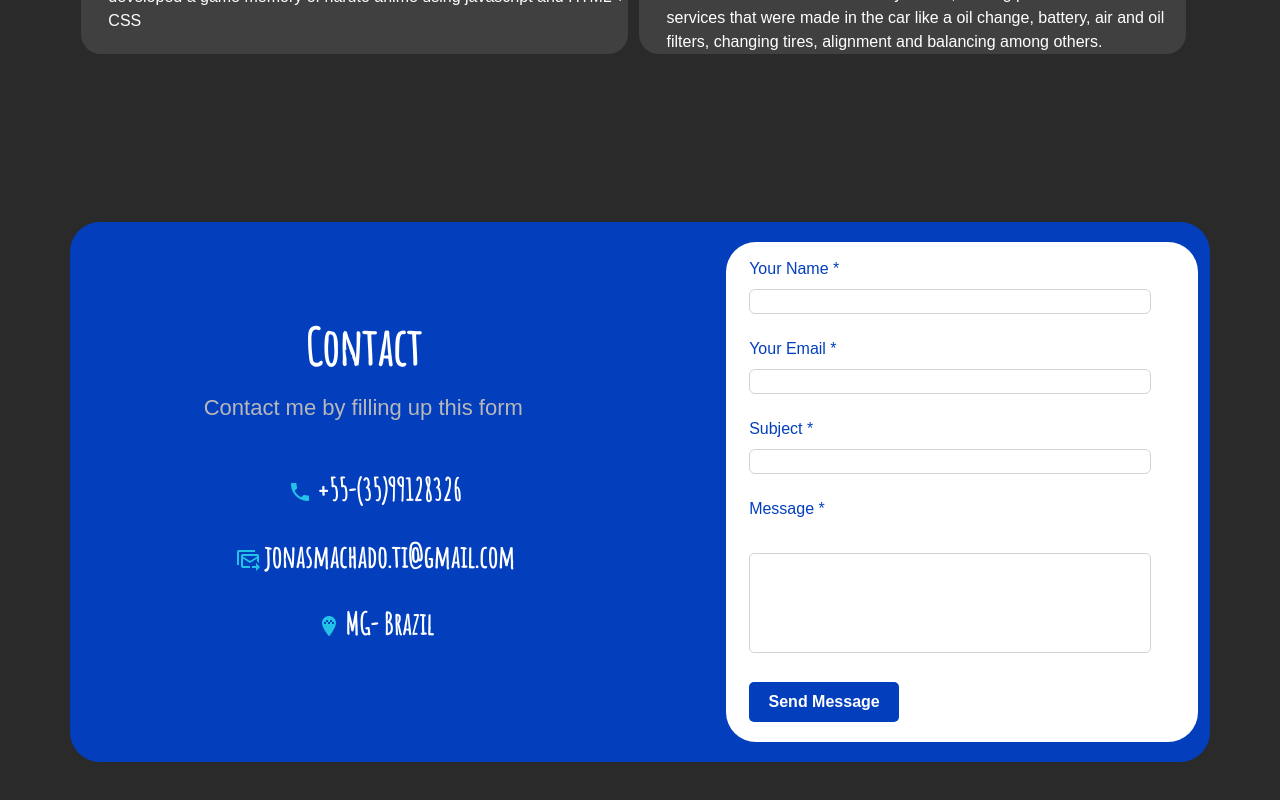
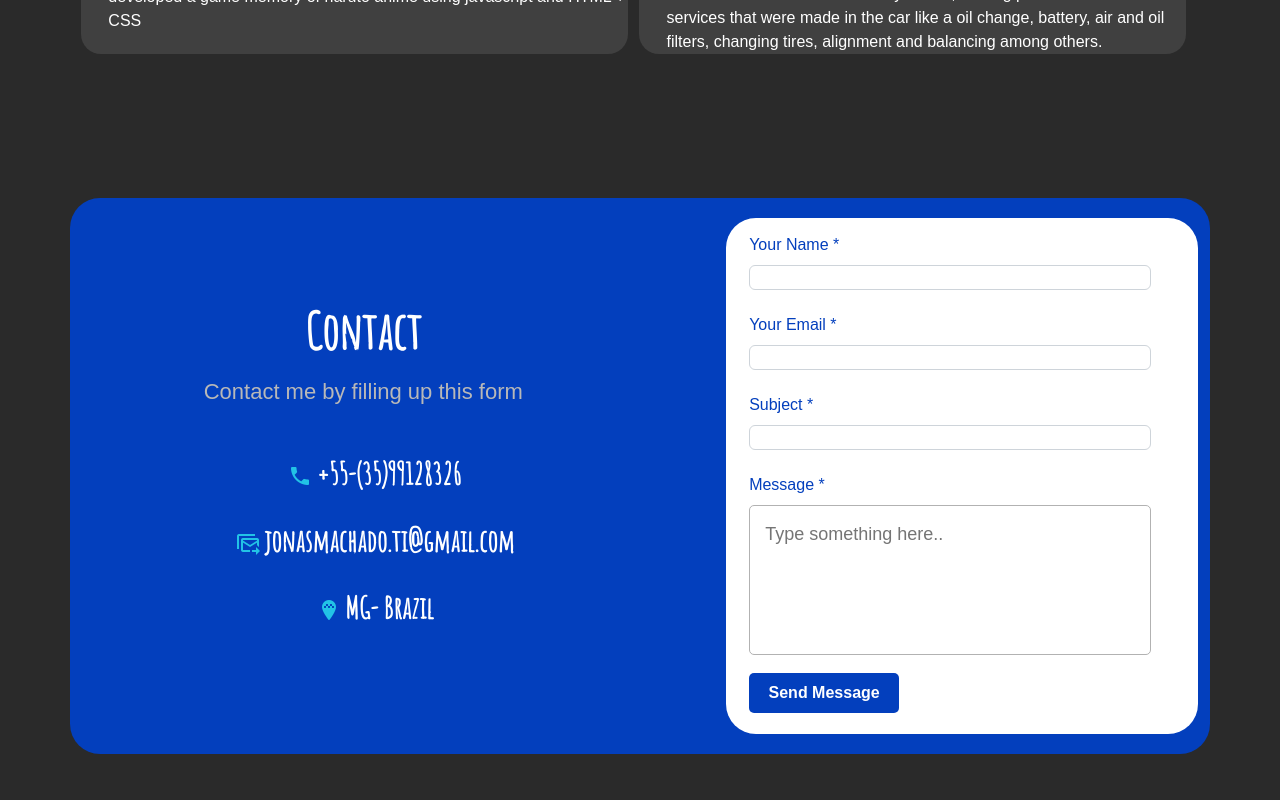
Before and after one commit to jonasmachados/portfolio, a React (Create React App) app: page / in a window 1280 px wide. Shown: the part 4525-5325 px from the top of the page. Built offline with nearby package versions, Linux system fonts and the light colour scheme; a web font is replaced by a local one.

Commit message:
Add Limit Character Input Contact

```diff
--- a/src/components/Contact/Contact.css
+++ b/src/components/Contact/Contact.css
@@ -2,6 +2,7 @@
 
 .container-contact {
   background-color: var(--background-color);
+  padding-bottom: 5%;
 }
 
 .rows {
@@ -16,7 +17,6 @@ form {
   display: flex;
   flex-direction: column;
   justify-content: center;
-  /* align-items: center; */
   background-color: #fff;
   margin-top: 20px;
   margin-bottom: 20px;
@@ -39,12 +39,15 @@ input {
   width: 300px;
 }
 
-.form-message {
+textarea {
+  display: block;
+  width: 100%;
+  resize: none;
+  padding: 20px;
+  color: #202020;
+  border: 1.5px solid #b2b2b2;
   border-radius: 5px;
-  border: 1px solid rgb(211, 210, 210);
-  height: 100px;
-  width: 100%;
-  margin-bottom: 5%;
+  outline: none;
 }
 
 .buttons {
@@ -59,7 +62,7 @@ input {
   margin-bottom: 5%;
 }
 
-.col-contact{
+.col-contact {
   display: flex;
   flex-direction: column;
   justify-content: center;
@@ -87,7 +90,7 @@ input {
   padding-bottom: 2%;
 }
 
-.contact-links{
+.contact-links {
   padding-top: 5%;
   display: flex;
   justify-content: center;
@@ -96,18 +99,41 @@ input {
   padding-bottom: 5%;
   gap: 30px;
 }
-.contact-links a{
-
+.contact-links a {
   width: 100%;
   padding-left: 5%;
 }
-.contact-links a:hover{
+.contact-links a:hover {
   border-radius: 10px;
   border: 1px solid rgb(211, 210, 210);
 }
 
-.col-contact img{
+.col-contact img {
   height: auto;
   width: auto;
   padding-right: 1%;
 }
+
+.form-message {
+  display: block;
+  width: 100%;
+  height: 150px;
+  font-size: 18px;
+  padding: 15px;
+  color: #000000;
+}
+
+.input-msg {
+  font-size: 18px;
+  padding-top: 10px;
+  padding-left: 75%;
+}
+.text-red {
+  color: rgb(124, 121, 121);
+}
+
+@media (max-width: 780px) {
+  .input-msg {
+    padding-left: 65%;
+  }
+}
--- a/src/components/Contact/Contact.js
+++ b/src/components/Contact/Contact.js
@@ -1,3 +1,4 @@
+ /* eslint-disable */
 import React, { useState } from "react";
 import request from "../Utils/request";
 import "./Contact.css";
@@ -30,10 +31,28 @@ const Contact = () => {
       });
   };
 
+  (function () {
+    document.addEventListener("keyup", function (event) {
+      if (event.target.matches(".count-chars")) {
+        // get input value and length
+        const value = event.target.value;
+        const valueLength = event.target.value.length;
+        // get data value
+        const maxChars = parseInt(event.target.getAttribute("data-max-chars"));
+        const remainingChars = 0 + valueLength;
+        if (valueLength > maxChars) {
+          // limit chars to maxChars
+          event.target.value = value.substr(0, maxChars);
+          return;  //end function execution
+        }
+        event.target.nextElementSibling.innerHTML = remainingChars + " / 60";
+      }
+    })
+  })();
+
   return (
     <section className="container-contact" id="contact">
       <Container>
-        <br></br>
         <Row className="rows">
           <Col className="col-contact">
             <Row>
@@ -95,15 +114,16 @@ const Contact = () => {
 
               <div className="form-group mb-2">
                 <label className="form-label"> Message *</label>
-                <br></br>
-                <input
+                <textarea
+                  maxlength="60"
+                  data-max-chars="60"
                   type="text"
-                  placeholder=""
+                  placeholder="Type something here.."
                   name="text"
-                  className="form-message"
                   value={text}
                   onChange={(e) => setText(e.target.value)}
-                ></input>
+                  className="form-message count-chars "></textarea>
+                <div className="input-msg text-red"></div>
               </div>
 
               <button className="buttons" onClick={(e) => save(e)}>
@@ -112,8 +132,6 @@ const Contact = () => {
             </form>
           </Col>
         </Row>
-        <br></br>
-        <br></br>
       </Container>
     </section>
   );
```
